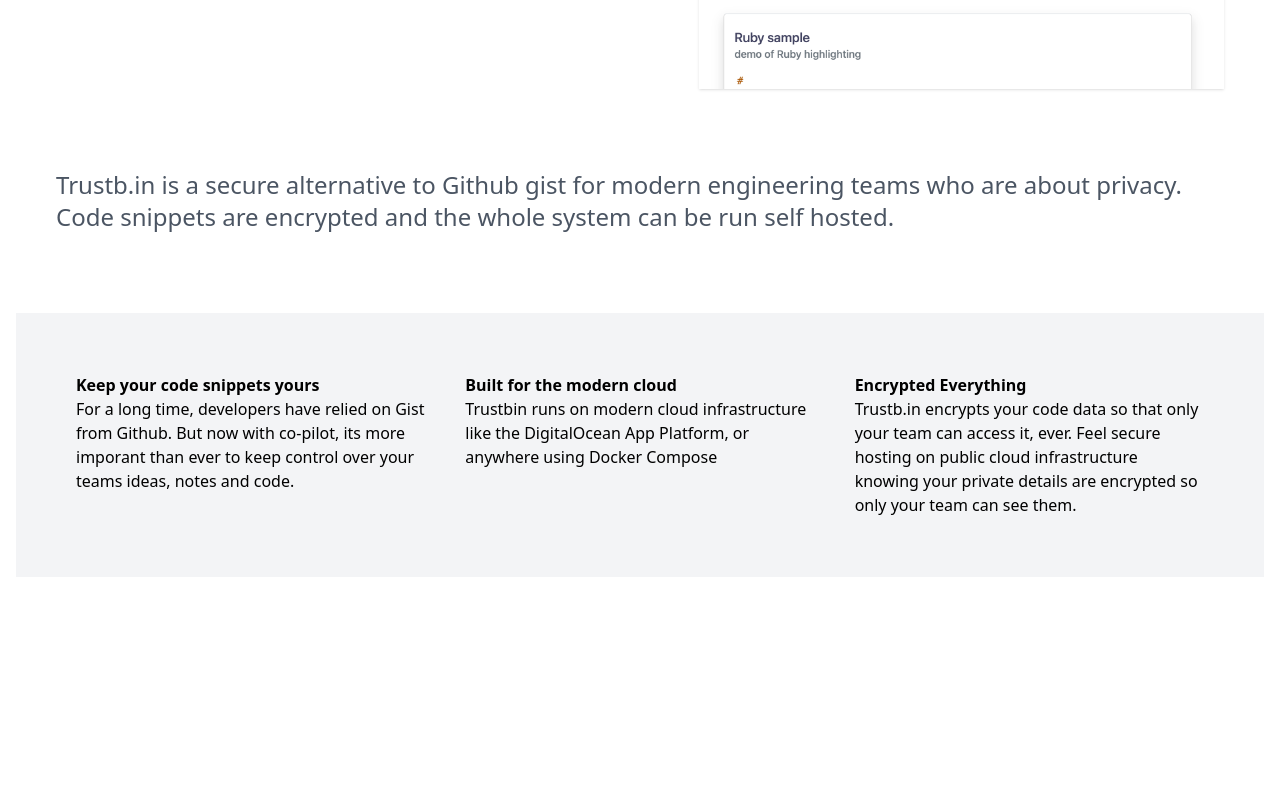
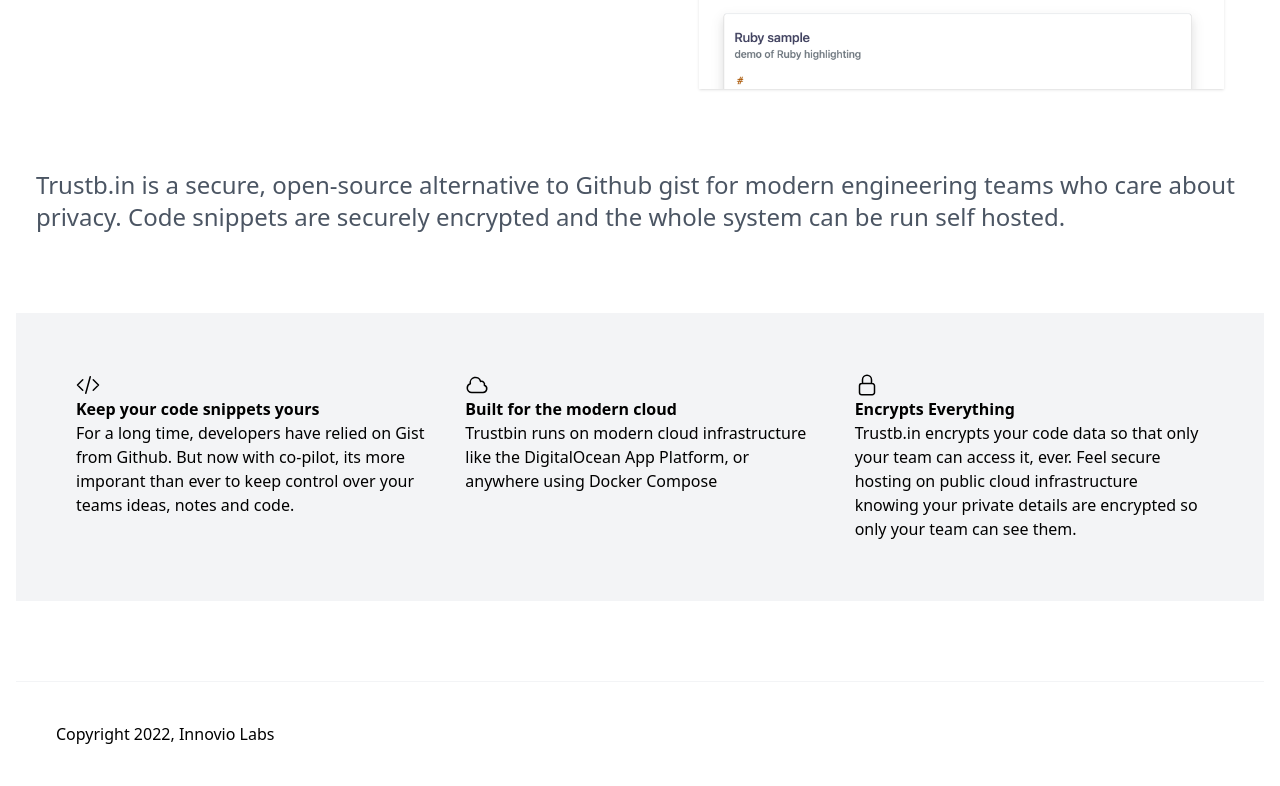
Before and after one commit to scott/trust_bin_web, a plain HTML site: page index.html in a window 1280 px wide. Shown: the part 527-1313 px from the top of the page. Before the commit the page ends 1104 px from the top, so only its background shows below. Drawn offline with nearby package versions, Linux system fonts and the light colour scheme.

Commit message:
Update styling

```diff
--- a/index.html
+++ b/index.html
@@ -11,7 +11,7 @@
 
 <body>
     <nav class="bg-white shadow-lg">
-        <div class="max-w-6xl mx-auto px-4">
+        <div class="max-w-7xl mx-auto px-4">
             <div class="flex justify-between">
                 <div class="flex space-x-7">
                     <div>
@@ -41,40 +41,60 @@
         <div class="flex flex-col md:flex-row mx-auto h-500 items-center">
             <div class="ml-10 place-items-center md:w-1/2">
                 <h1 class="ml-0 mr-10 md:pt-0 pt-5 font-bold pb-10">
-                    <span class="text-4xl font-bold">A secure code bin for privacy conscious engineering teams</span><br/>
+                    <span class="lg:text-4xl md:text-3xl sm:text-2xl text-xl font-bold">A secure code bin for privacy conscious engineering teams</span><br/>
 
                 </h1>
                 <a href="https://cloud.digitalocean.com/apps/new?repo=https://github.com/scott/trust_bin/tree/master"
-                    class="py-3 px-4 text-xl text-white bg-sky-800 rounded hover:bg-sky-700 hover:text-white transition duration-300">Install</a>
+                    class="py-3 px-4 md:text-xl text-sm text-white bg-sky-800 rounded hover:bg-sky-700 hover:text-white transition duration-300">Install</a>
                 <a href="https://github.com/scott/trust_bin"
-                    class="py-3 px-4 text-xl text-gray border-green-500 rounded hover:bg-sky-700 hover:text-white transition duration-300">Source Code</a>
+                    class="py-3 px-4 md:text-xl text-sm text-gray border-green-500 rounded hover:bg-sky-700 hover:text-white transition duration-300">Source Code</a>
             </div>
             <div class="mx-auto md:w-1/2 mt-50 ml-50 mr-50 p-10">
                 <img src="images/tb.png" class="object-contain md:h-200 lg:h-200 shadow">
             </div>
         </div>
-        <div class="pt-10 mx-10">
+        <div class="pt-10 mx-5">
             <h5 class="text-gray-600 text-2xl">
-            Trustb.in is a secure alternative to Github gist for modern engineering teams who are about
-            privacy. Code snippets are encrypted and the whole system can be run self hosted.
+            Trustb.in is a secure, open-source alternative to Github gist for modern engineering teams who care about
+            privacy. Code snippets are securely encrypted and the whole system can be run self hosted.
             </h5>
         </div>
 
-        <div class="flex flex-col md:flex-row mt-20 bg-gray-100 p-10 h-300">
+        <div class="flex flex-col md:flex-row mt-20 bg-gray-100 p-0 md:p-10 h-300">
             <div class="md:w-1/3 text-left m-5">
+                <svg xmlns="http://www.w3.org/2000/svg" fill="none" viewBox="0 0 24 24" stroke-width="1.5" stroke="currentColor"
+                    class="w-6 h-6">
+                    <path stroke-linecap="round" stroke-linejoin="round"
+                        d="M17.25 6.75L22.5 12l-5.25 5.25m-10.5 0L1.5 12l5.25-5.25m7.5-3l-4.5 16.5" />
+                </svg>
                 <strong>Keep your code snippets yours</strong>
                 <p>For a long time, developers have relied on Gist from Github. But now with co-pilot, its more imporant than ever to keep control over your teams ideas, notes and code.</p>
             </div>
             <div class="md:w-1/3 text-left m-5">
+                <svg xmlns="http://www.w3.org/2000/svg" fill="none" viewBox="0 0 24 24" stroke-width="1.5" stroke="currentColor"
+                    class="w-6 h-6">
+                    <path stroke-linecap="round" stroke-linejoin="round"
+                        d="M2.25 15a4.5 4.5 0 004.5 4.5H18a3.75 3.75 0 001.332-7.257 3 3 0 00-3.758-3.848 5.25 5.25 0 00-10.233 2.33A4.502 4.502 0 002.25 15z" />
+                </svg>
                 <strong>Built for the modern cloud</strong>
                 <p>Trustbin runs on modern cloud infrastructure like the DigitalOcean App Platform, or anywhere using Docker Compose</p>
             </div>
             <div class="md:w-1/3 text-left m-5">
-                <strong>Encrypted Everything</strong>
+                <svg xmlns="http://www.w3.org/2000/svg" fill="none" viewBox="0 0 24 24" stroke-width="1.5" stroke="currentColor"
+                    class="w-6 h-6">
+                    <path stroke-linecap="round" stroke-linejoin="round"
+                        d="M16.5 10.5V6.75a4.5 4.5 0 10-9 0v3.75m-.75 11.25h10.5a2.25 2.25 0 002.25-2.25v-6.75a2.25 2.25 0 00-2.25-2.25H6.75a2.25 2.25 0 00-2.25 2.25v6.75a2.25 2.25 0 002.25 2.25z" />
+                </svg>
+
+                <strong>Encrypts Everything</strong>
                 <p>Trustb.in encrypts your code data so that only your team can access it, ever. Feel secure hosting on public cloud infrastructure knowing your private details are encrypted so only your team can see them.</p>
             </div>
         </div>
-
+        <div class="flex flex-col md:flex-row mt-20 p-0 md:p-10 h-300 border-t border-gray-100">
+            <div class="md:w-1/2 text-left">
+                Copyright 2022, Innovio Labs
+            </div>
+        </div>
     </div>
 
 </body>
```
